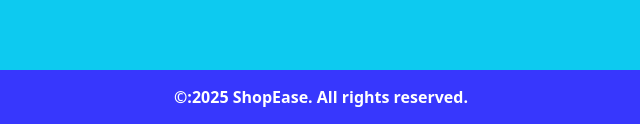
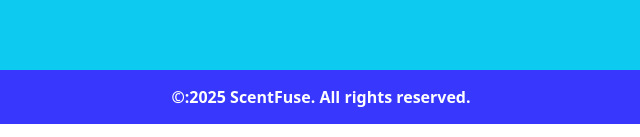
Before and after one commit to SalamaTariq/Scentfuse-Website, a plain HTML site: page index.html in a window 1280 px wide. Shown: the part 2472-2609 px from the top of the page, 319-959 px from the left. Drawn offline with nearby package versions, Linux system fonts and the light colour scheme.

Commit message:
Update index.html

```diff
--- a/index.html
+++ b/index.html
@@ -188,7 +188,7 @@
 
 <!-- Responsive-Footer -->
 <footer class="footer ">
-  <p>&copy:2025 ShopEase. All rights reserved.</p>
+  <p>&copy:2025 ScentFuse. All rights reserved.</p>
 </footer>
 
   </body>
```
